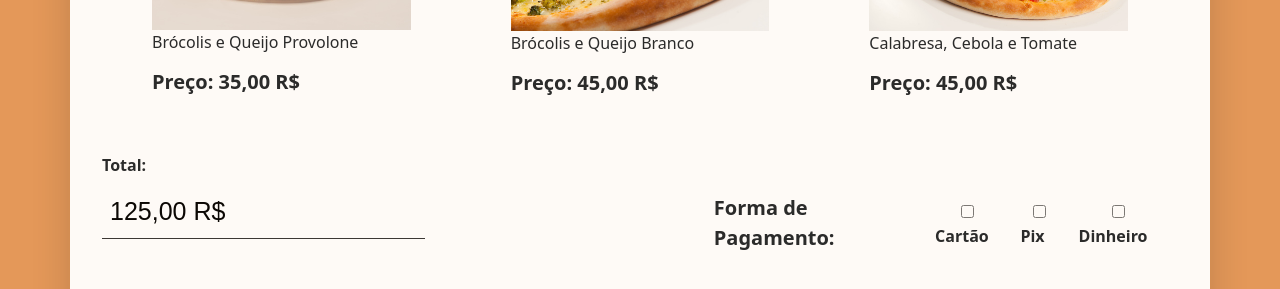
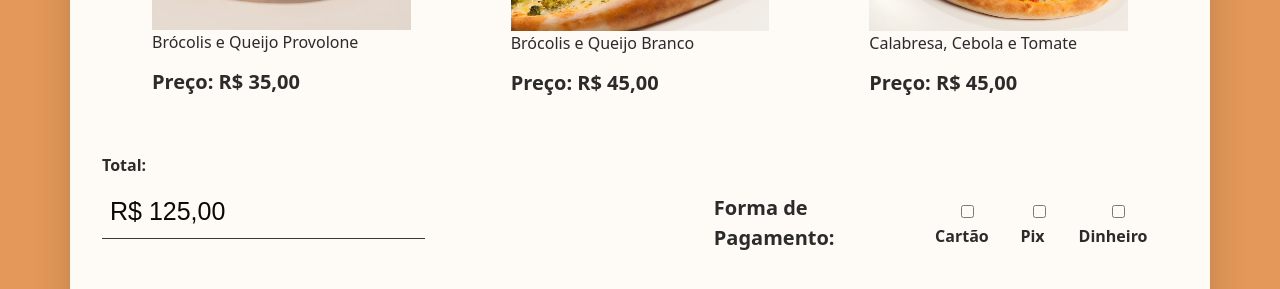
Before and after one commit to diiegobsilva/SegurancaInformacao, a React (Create React App) app in the folder front/: page /comprar in a window 1280 px wide. Shown: the part 487-776 px from the top of the page. Built offline with nearby package versions, Linux system fonts and the light colour scheme; a web font is replaced by a local one.

Commit message:
Detalhes tela comprar

```diff
--- a/front/src/pages/TelaComprar.tsx
+++ b/front/src/pages/TelaComprar.tsx
@@ -27,14 +27,14 @@ function TelaComprar() {
           <div className="menu-column">
                 <img src={pizza3} alt="Brócolis e Queijo Provolone" />
                 <p className="item-description"> Brócolis e Queijo Provolone</p>
-                <h5 className="item-name">Preço: 35,00 R$</h5>
+                <h5 className="item-name">Preço: R$ 35,00</h5>
           </div>
         </div>
         <div className="col-lg-4">
           <div className="menu-column">
                 <img src={pizza5} alt="Calabresa e Brócolis" />
                 <p className="item-description">Brócolis e Queijo Branco</p>
-                <h5 className="item-name">Preço: 45,00 R$</h5>
+                <h5 className="item-name">Preço: R$ 45,00</h5>
           </div>
         </div>
 
@@ -42,7 +42,7 @@ function TelaComprar() {
           <div className="menu-column">
                 <img src={pizza2} alt="Calabresa, Cebola e Tomates" />
                 <p className="item-description">Calabresa, Cebola e Tomate</p>
-                <h5 className="item-name">Preço: 45,00 R$</h5>
+                <h5 className="item-name">Preço: R$ 45,00</h5>
           </div>
         </div>
       </div>
@@ -50,7 +50,7 @@ function TelaComprar() {
       <div className="input-container">
         <div className="col-lg-6 total-input">
           <label>Total:</label>
-          <input type="text" value={'125,00 R$'} readOnly />
+          <input type="text" value={'R$ 125,00'} readOnly />
         </div>
         <div className="col-lg-6 forma-pagamento-input">
 
```
